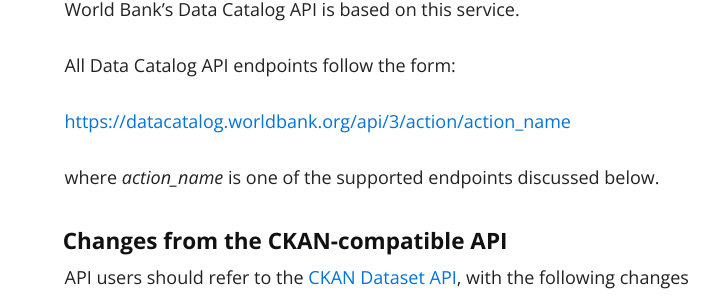
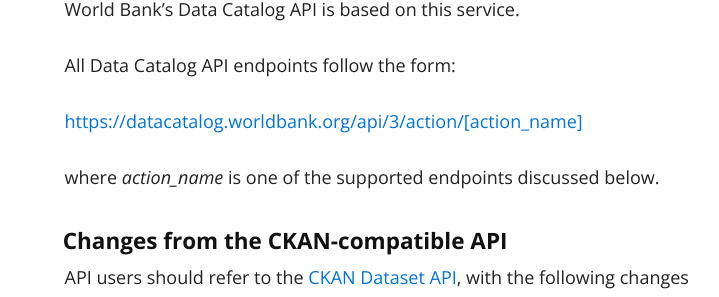
Before and after one commit to tgherzog/apidocs, a Jekyll site: the page built from API_Data_Catalog.md, in a window 1280 px wide. Shown: the part 273-570 px from the top of the page, without its empty margins (263-982 px from the left). Built offline with Jekyll 4.4.1, drawn with Linux system fonts in a browser that asks for light colours; our own code applies the rules of GitHub Pages for plain Markdown files.

Commit message:
more data catalog API polish

```diff
--- a/API_Data_Catalog.md
+++ b/API_Data_Catalog.md
@@ -12,7 +12,7 @@ service.
 
 All Data Catalog API endpoints follow the form:
 
-<https://datacatalog.worldbank.org/api/3/action/action_name>
+<https://datacatalog.worldbank.org/api/3/action/[action_name]>
 
 where *action_name* is one of the supported endpoints discussed below.
 
```
